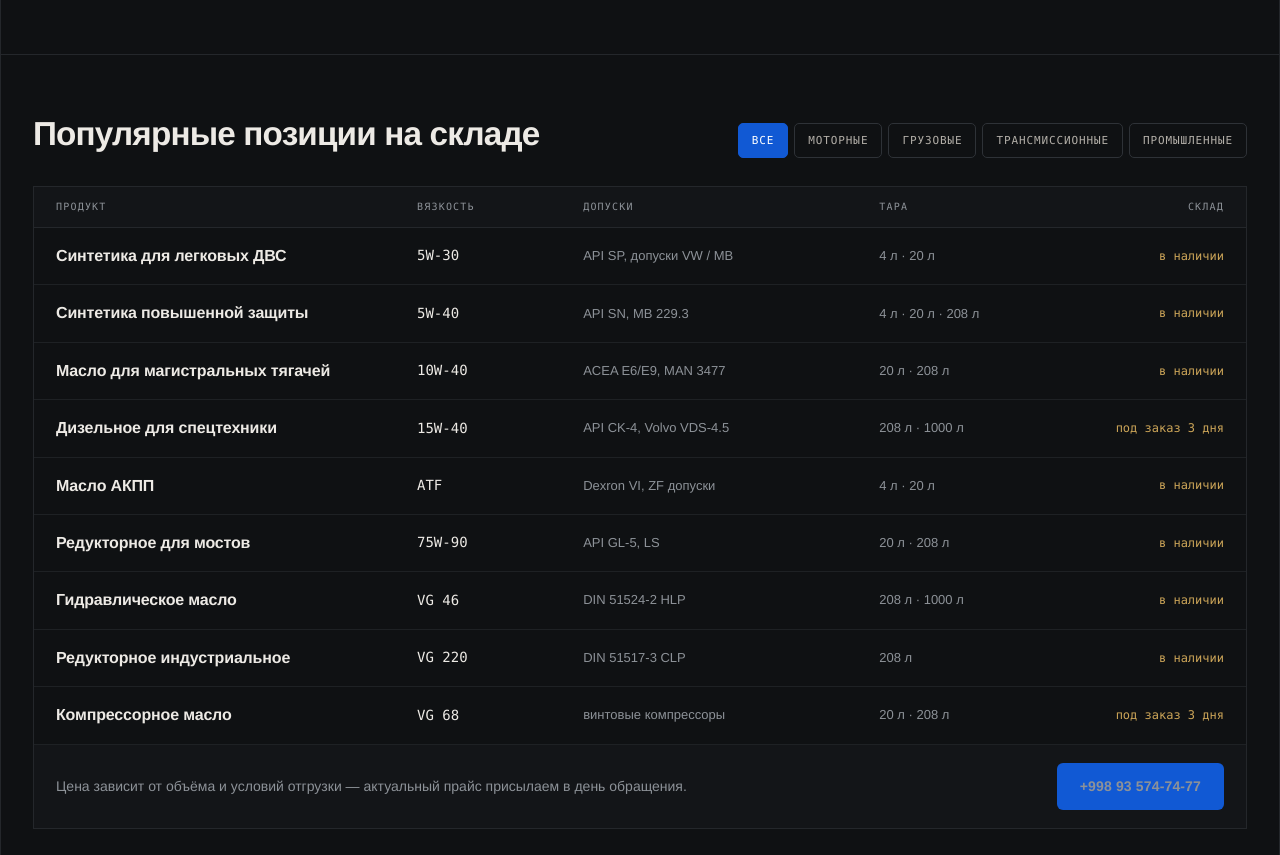
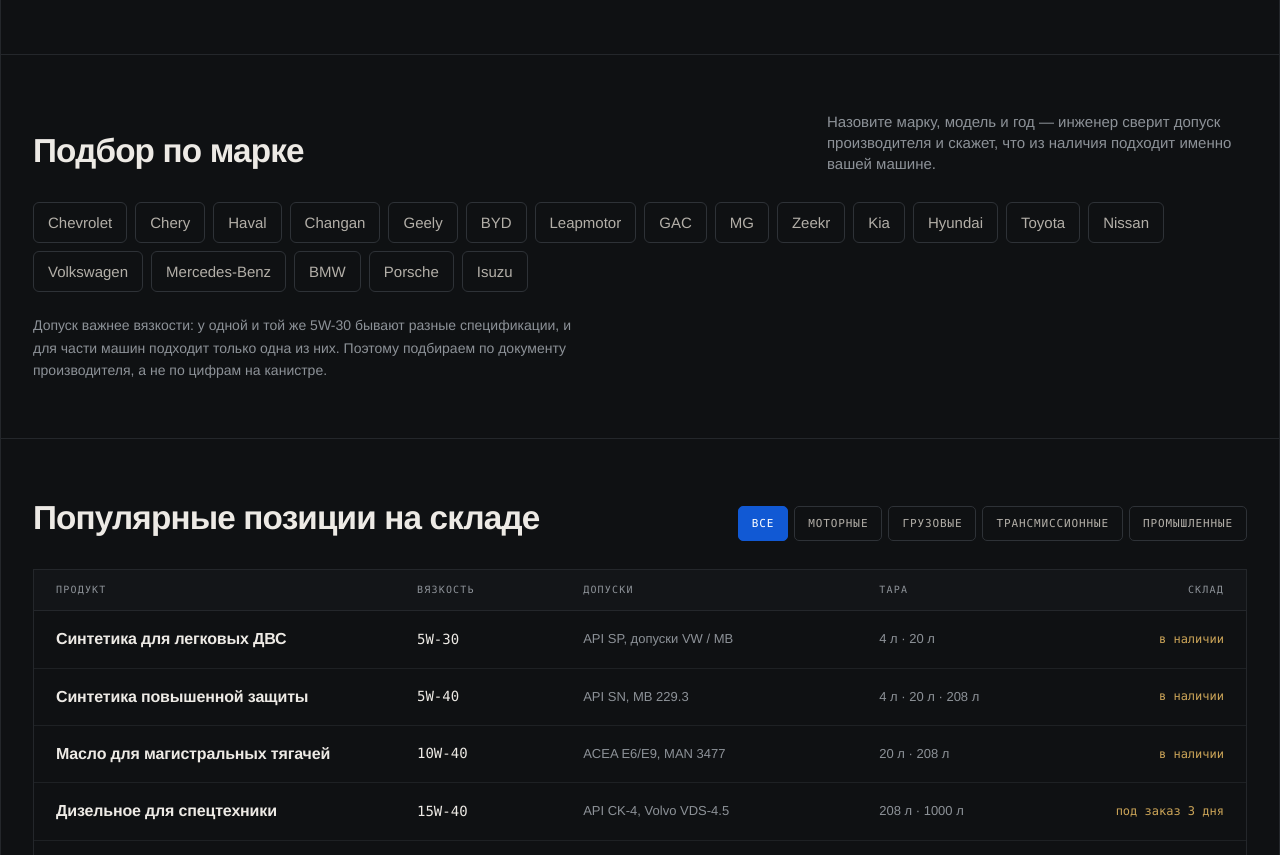
Before and after one commit to zvezdotank/Mobil-oil.uz, a plain HTML site: page index.html in a window 1280 px wide. Shown: the part 1454-2309 px from the top of the page. Drawn offline with Linux system fonts and the light colour scheme.

Commit message:
Блок «Подбор по марке»: марки текстом, а не витрина логотипов
Ряд чужих логотипов читается как заявление об официальном партнёрстве,
которое нечем подтвердить по всем маркам сразу, а у дилерских брендов
допуски строгие и конкретные. Поэтому марки даны текстом, а формулировка
обещает сверку допуска, а не наличие — это правда независимо от остатков.

Co-Authored-By: Claude Opus 5 <noreply@anthropic.com>

```diff
--- a/index.html
+++ b/index.html
@@ -192,6 +192,36 @@
         </div>
       </article>
     </div>
+  </section>
+
+  <!-- марки -->
+  <section class="sec brands">
+    <div class="sechead">
+      <h2 class="h2">Подбор по марке</h2>
+      <p>Назовите марку, модель и год — инженер сверит допуск производителя и скажет, что из наличия подходит именно вашей машине.</p>
+    </div>
+    <div class="brands__list">
+        <span>Chevrolet</span>
+        <span>Chery</span>
+        <span>Haval</span>
+        <span>Changan</span>
+        <span>Geely</span>
+        <span>BYD</span>
+        <span>Leapmotor</span>
+        <span>GAC</span>
+        <span>MG</span>
+        <span>Zeekr</span>
+        <span>Kia</span>
+        <span>Hyundai</span>
+        <span>Toyota</span>
+        <span>Nissan</span>
+        <span>Volkswagen</span>
+        <span>Mercedes-Benz</span>
+        <span>BMW</span>
+        <span>Porsche</span>
+        <span>Isuzu</span>
+    </div>
+    <p class="brands__note">Допуск важнее вязкости: у одной и той же 5W-30 бывают разные спецификации, и для части машин подходит только одна из них. Поэтому подбираем по документу производителя, а не по цифрам на канистре.</p>
   </section>
 
   <!-- популярные позиции -->
--- a/style.css
+++ b/style.css
@@ -576,3 +576,14 @@ img.cat__ph{width:100%;object-fit:cover}
 }
 .mapbox__link:hover{color:var(--gold-hover)}
 @media (max-width:759px){.mapbox iframe{height:230px}}
+
+/* марки: подбор, а не витрина — поэтому текст, а не логотипы */
+.brands__list{display:flex;flex-wrap:wrap;gap:8px}
+.brands__list span{
+  font-size:15px;color:var(--muted);
+  border:1px solid var(--line-strong);border-radius:6px;
+  padding:9px 14px;transition:border-color .15s,color .15s;
+}
+.brands__list span:hover{border-color:var(--gold-dim);color:var(--text)}
+.brands__note{margin-top:22px;max-width:70ch;font-size:14px;line-height:1.6;color:var(--dim)}
+@media (max-width:759px){.brands__list span{font-size:14px;padding:8px 12px}}
```
